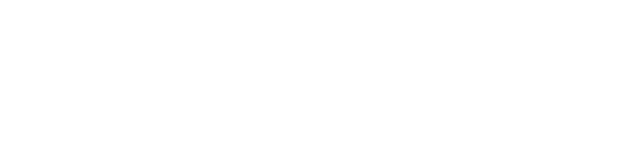
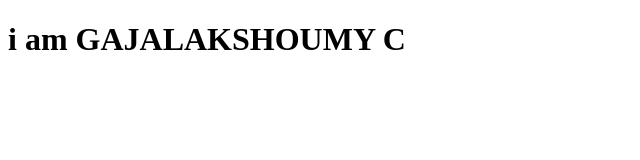
Before and after one commit to GAJALAKSHOUMY/MYfirst--REPO, a plain HTML site: page index.html in a window 1280 px wide. Shown: the whole page, without its empty margins (0-640 px from the left). Drawn offline with Linux system fonts and the light colour scheme.

Commit message:
Update index.html
EDITING

```diff
--- a/index.html
+++ b/index.html
@@ -6,6 +6,6 @@
     <title>First repositary</title>
 </head>
 <body>
-
+    <h1>i am GAJALAKSHOUMY C </h1>
 </body>
 </html>
```
